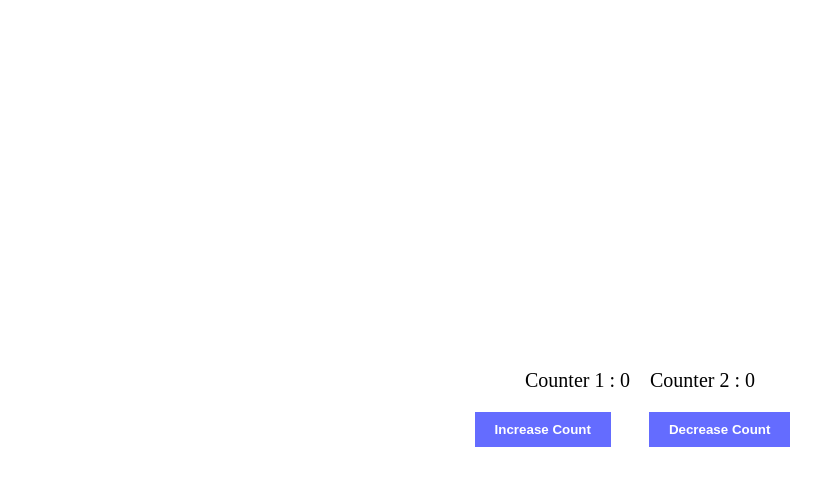
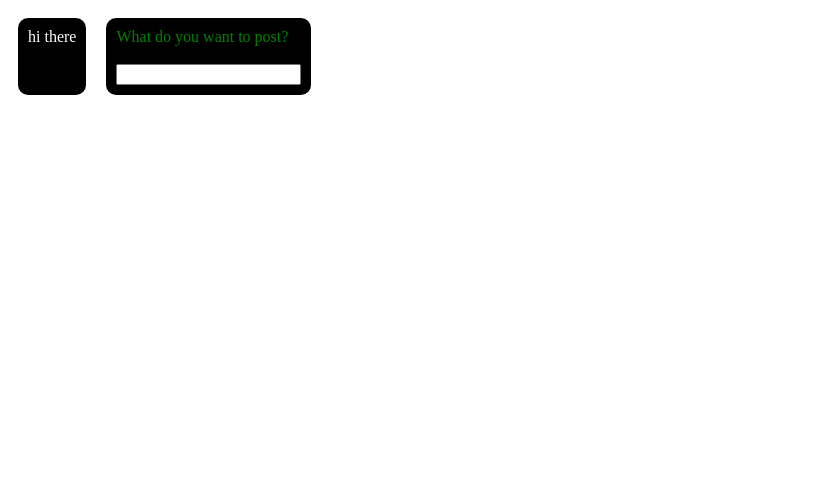
Before and after one commit to meshreyy/week9-2, a React (Vite) app: page / in a window 1280 px wide. Shown: the top 486 px of the page, without its empty margins (0-835 px from the left). Built offline with nearby package versions, Linux system fonts and the light colour scheme; the HTML template or start-up script is replaced by a standard one.

Commit message:
learning children

```diff
--- a/src/App.jsx
+++ b/src/App.jsx
@@ -1,56 +1,29 @@
 import { useState, useEffect } from 'react'
 import reactLogo from './assets/react.svg'
 import viteLogo from '/vite.svg'
-import './App.css'
+//import './App.css'
 
 
 function App() {
 
-  const [count,setCount] = useState(0);
-  const [count2,setCount2] = useState(0);
+  return <div style={{ display: "flex" }}>
+    <Card children={"hi there"}></Card>
+    <Card children={<div style={{ color: "green" }}>
+      What do you want to post?<br/><br/>
+      <input type={"text"}></input></div>}></Card>
 
-  function increase()
-  {
-    setCount(count=>count+1);
-  }
-  function decrease()
-  {
-    setCount2(count=>count-1);
-  }
-
-  return (
-    <div className="container">
-      <Counter count={count} count2={count2}></Counter>
-      <div className="button-group">
-      <button className="btn" onClick={increase}>Increase Count</button> &nbsp;&nbsp;
-      <button className="btn" onClick={decrease}>Decrease Count</button> <br></br>
-      </div>
-    </div>
-  )
-
+  </div>
 }
 
-function Counter(props)
-{
-    useEffect(function(){
-      console.log("mounts");
 
-      return function(){
-        console.log("unmounts");
-      }
-    },[]);
+function Card({ children }) {
+  return <div style={{
+    backgroundColor: "black", color: "white",
+    padding: 10, margin:10, borderRadius:10
+  }}>
+    {children}
+  </div>
 
-    useEffect(function(){
-      console.log("count changed!!")
-    },[props.count, props.count2])
-
-    return(
-      <div className="counter">
-        Counter 1 : {props.count} &nbsp;&nbsp;
-        Counter 2 : {props.count2}
-
-      </div>
-    )
 }
 
 
@@ -58,4 +31,5 @@ function Counter(props)
 
 
 
+
 export default App
```
